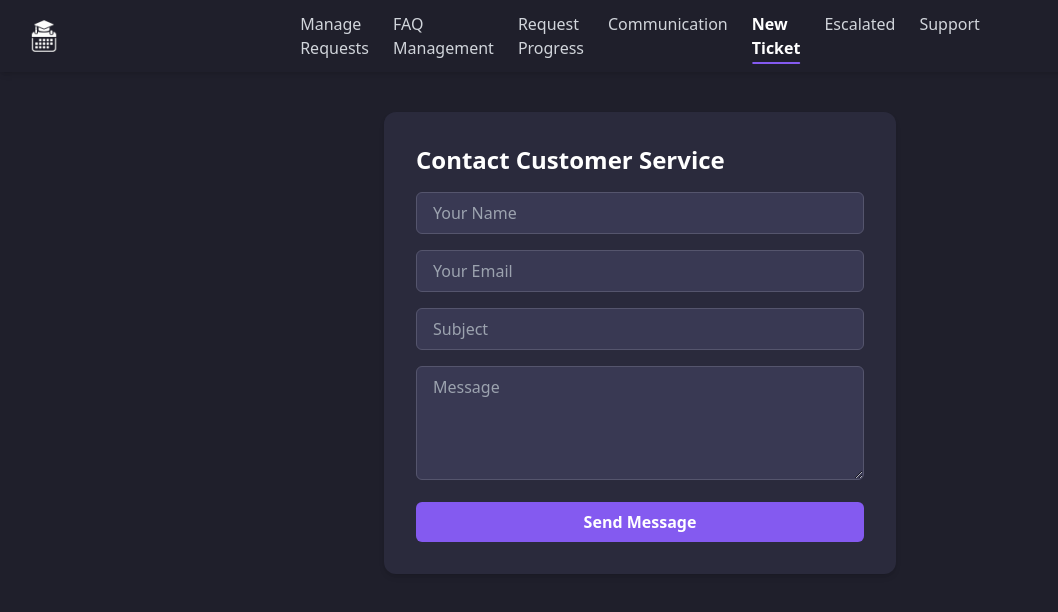
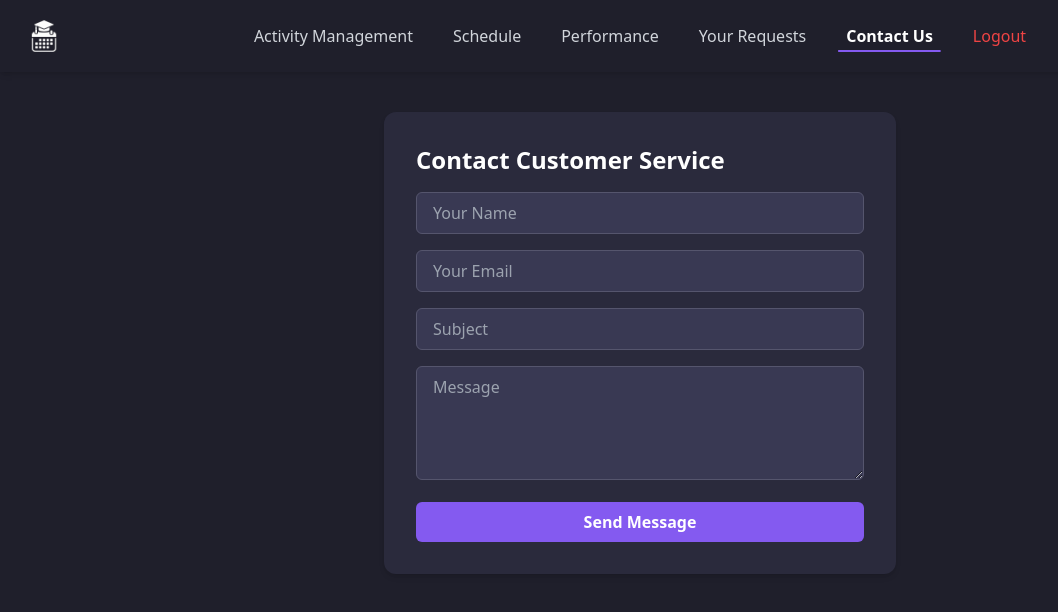
Before and after one commit to Ali-Mashni/smart-scheduler, a React (Create React App) app in the folder client/: page /customer-service in a window 1280 px wide. Shown: the top 612 px of the page, without its empty margins (0-1058 px from the left). Built offline with nearby package versions, Linux system fonts and the light colour scheme.

Commit message:
full integration between all componants

```diff
--- a/client/src/App.js
+++ b/client/src/App.js
@@ -44,7 +44,7 @@ function App() {
             <Route path="/performance" element={<PerformancePage />} />
             <Route path="/support" element={<StudentSupportPage />} />
             <Route path="/customer-service" element={<CustomerServicePage />} />
-            <Route path="/escalated-tickets" element={<EscalatedTicketsPage />} />
+            {/* <Route path="/escalated-tickets" element={<EscalatedTicketsPage />} /> */}
             <Route path="/manage-requests" element={<ManageRequestsPage />} />
             <Route path="/faq-management" element={<FAQManagementPage />} />
             <Route path="/request-progress" element={<RequestProgressPage />} />
--- a/client/src/components/TopBarButton.js
+++ b/client/src/components/TopBarButton.js
@@ -5,11 +5,12 @@ export default function TopBarButton(props) {
   return (
     <Link
       to={props.to || '#'}
-      className={`relative text-sm sm:text-base text-gray-300 hover:text-white font-medium transition-colors duration-200 ${
+      className={`relative inline-flex items-center px-2 text-sm sm:text-base text-gray-300 hover:text-white font-medium transition-colors duration-200 ${
         props.active ? 'text-white font-semibold' : ''
       }`}
     >
-      {props.children}
+      {/* Wrap the children in a span to prevent line breaks */}
+      <span className="whitespace-nowrap">{props.children}</span>
       <span
         className={`absolute left-0 -bottom-1 w-full h-0.5 rounded bg-primary transition-opacity duration-300 ${
           props.active ? 'opacity-100' : 'opacity-0 hover:opacity-100'
--- a/client/src/pages/ActivityManagementPage.js
+++ b/client/src/pages/ActivityManagementPage.js
@@ -130,7 +130,8 @@ export default function ActivityManagementPage() {
         <TopBarButton to="/activityManagement" active>Activity Management</TopBarButton>
         <TopBarButton to="/schedule">Schedule</TopBarButton>
         <TopBarButton to="/performance">Performance</TopBarButton>
-        <TopBarButton ><p onClick={handleOpenContactUs}>Contact Us</p></TopBarButton>
+        <TopBarButton to ="/support" >Your Requests</TopBarButton>
+        <TopBarButton to ="/customer-service" >Contact Us</TopBarButton>
         <TopBarButton to="/login"><p className="text-red-500 hover:text-red-600">Logout</p></TopBarButton>
       </TopBar>
       {/* Contact Us Settings Modal */}
--- a/client/src/pages/CommunicationDashboardPage.js
+++ b/client/src/pages/CommunicationDashboardPage.js
@@ -59,9 +59,7 @@ export default function CommunicationDashboardPage() {
         <TopBarButton to="/faq-management">FAQ Management</TopBarButton>
         <TopBarButton to="/request-progress">Request Progress</TopBarButton>
         <TopBarButton to="/communication-dashboard" active>Communication</TopBarButton>
-        <TopBarButton to="/customer-service">New Ticket</TopBarButton>
-                <TopBarButton to="/support">Support</TopBarButton>
-
+        <TopBarButton to="/login"><p className="text-red-500 hover:text-red-600">Logout</p></TopBarButton>
       </TopBar>
 
       <div className="p-8">
--- a/client/src/pages/CustomerServicePage.js
+++ b/client/src/pages/CustomerServicePage.js
@@ -36,15 +36,12 @@ export default function CustomerServicePage() {
   return (
     <div className="min-h-screen bg-bgMain text-white">
       <TopBar>
-        <TopBarButton to="/manage-requests">Manage Requests</TopBarButton>
-        <TopBarButton to="/faq-management">FAQ Management</TopBarButton>
-        <TopBarButton to="/request-progress">Request Progress</TopBarButton>
-        <TopBarButton to="/communication-dashboard">Communication</TopBarButton>
-        <TopBarButton to="/customer-service" active>New Ticket</TopBarButton>
-        <TopBarButton to="/escalated-tickets">Escalated</TopBarButton>
-        <TopBarButton to="/support">Support</TopBarButton>
-
-
+        <TopBarButton to="/activityManagement">Activity Management</TopBarButton>
+        <TopBarButton to="/schedule" >Schedule</TopBarButton>
+        <TopBarButton to="/performance">Performance</TopBarButton>
+        <TopBarButton to="/support" >Your Requests</TopBarButton>
+        <TopBarButton to="/customer-service" active>Contact Us</TopBarButton>
+        <TopBarButton to="/login"><p className="text-red-500 hover:text-red-600">Logout</p></TopBarButton>
       </TopBar>
 
       <div className="flex justify-center py-10">
--- a/client/src/pages/FAQManagementPage.js
+++ b/client/src/pages/FAQManagementPage.js
@@ -98,10 +98,7 @@ export default function FAQManagementPage() {
         </TopBarButton>
         <TopBarButton to="/request-progress">Request Progress</TopBarButton>
         <TopBarButton to="/communication-dashboard">Communication</TopBarButton>
-        <TopBarButton to="/customer-service">New Ticket</TopBarButton>
-        <TopBarButton to="/escalated-tickets">Escalated</TopBarButton>
-        <TopBarButton to="/support">Support</TopBarButton>
-
+        <TopBarButton to="/login"><p className="text-red-500 hover:text-red-600">Logout</p></TopBarButton>
       </TopBar>
 
       <div className="p-8">
--- a/client/src/pages/LoginPage.js
+++ b/client/src/pages/LoginPage.js
@@ -28,11 +28,11 @@ export default function LoginPage({ setUser }) {
 
       // ⬇️ Navigate based on role
       if (found.role === 'student') {
-        navigate('/student');
+        navigate('/schedule');
       } else if (found.role === 'admin') {
         navigate('/admin');
       } else if (found.role === 'customer-service') {
-        navigate('/customer-service');
+        navigate('/faq-management');
       }
     } else {
       setError('Invalid username or password');
--- a/client/src/pages/ManageRequestsPage.js
+++ b/client/src/pages/ManageRequestsPage.js
@@ -49,10 +49,7 @@ export default function ManageRequestsPage() {
         <TopBarButton to="/faq-management">FAQ Management</TopBarButton>
         <TopBarButton to="/request-progress">Request Progress</TopBarButton>
         <TopBarButton to="/communication-dashboard">Communication</TopBarButton>
-        <TopBarButton to="/customer-service">New Ticket</TopBarButton>
-        <TopBarButton to="/escalated-tickets">Escalated</TopBarButton>
-        <TopBarButton to="/support">Support</TopBarButton>
-
+        <TopBarButton to="/login"><p className="text-red-500 hover:text-red-600">Logout</p></TopBarButton>
       </TopBar>
 
       <div className="p-8">
--- a/client/src/pages/Performance.js
+++ b/client/src/pages/Performance.js
@@ -95,7 +95,8 @@ export default function PerformancePage() {
         <TopBarButton to="/activityManagement">Activity Management</TopBarButton>
         <TopBarButton to="/schedule">Schedule</TopBarButton>
         <TopBarButton to="/performance" active>Performance</TopBarButton>
-        <TopBarButton ><p onClick={handleOpenContactUs}>Contact Us</p></TopBarButton>
+        <TopBarButton to ="/support" >Your Requests</TopBarButton>
+        <TopBarButton to ="/customer-service" >Contact Us</TopBarButton>
         <TopBarButton to="/login"><p className="text-red-500 hover:text-red-600">Logout</p></TopBarButton>
       </TopBar>
       {/* Contact Us Settings Modal */}
--- a/client/src/pages/RequestProgressPage.js
+++ b/client/src/pages/RequestProgressPage.js
@@ -42,9 +42,7 @@ export default function RequestProgressPage() {
         <TopBarButton to="/faq-management">FAQ Management</TopBarButton>
         <TopBarButton to="/request-progress" active>Request Progress</TopBarButton>
         <TopBarButton to="/communication-dashboard">Communication</TopBarButton>
-        <TopBarButton to="/customer-service">NewTicket</TopBarButton>
-        <TopBarButton to="/escalated-tickets">Escalated</TopBarButton>
-
+        <TopBarButton to="/login"><p className="text-red-500 hover:text-red-600">Logout</p></TopBarButton>
       </TopBar>
 
       <div className="p-8">
--- a/client/src/pages/StudentSupportPage.js
+++ b/client/src/pages/StudentSupportPage.js
@@ -49,13 +49,12 @@ export default function StudentSupportPage() {
   return (
     <div className="min-h-screen bg-bgMain text-white">
       <TopBar>
-              <TopBarButton to="/manage-requests" >Manage Requests</TopBarButton>
-              <TopBarButton to="/faq-management">FAQ Management</TopBarButton>
-              <TopBarButton to="/request-progress">Request Progress</TopBarButton>
-              <TopBarButton to="/communication-dashboard">Communication</TopBarButton>
-              <TopBarButton to="/customer-service">New Ticket</TopBarButton>
-              <TopBarButton to="/escalated-tickets">Escalated</TopBarButton>
-              <TopBarButton to="/support"active>Support</TopBarButton>
+              <TopBarButton to="/activityManagement">Activity Management</TopBarButton>
+                <TopBarButton to="/schedule" >Schedule</TopBarButton>
+                <TopBarButton to="/performance">Performance</TopBarButton>
+                <TopBarButton to ="/support" active>Your Requests</TopBarButton>
+                <TopBarButton to ="/customer-service" >Contact Us</TopBarButton>
+                <TopBarButton to="/login"><p className="text-red-500 hover:text-red-600">Logout</p></TopBarButton>
       </TopBar>
 
       <div className="p-8 flex flex-col md:flex-row gap-6">
--- a/client/src/pages/schedulePage.js
+++ b/client/src/pages/schedulePage.js
@@ -155,7 +155,8 @@ export default function StudentSchedulePage() {
         <TopBarButton to="/activityManagement">Activity Management</TopBarButton>
         <TopBarButton to="/schedule" active>Schedule</TopBarButton>
         <TopBarButton to="/performance">Performance</TopBarButton>
-        <TopBarButton ><p onClick={handleOpenContactUs}>Contact Us</p></TopBarButton>
+        <TopBarButton to ="/support">Your Requests</TopBarButton>
+        <TopBarButton to ="/customer-service">Contact Us</TopBarButton>
         <TopBarButton to="/login"><p className="text-red-500 hover:text-red-600">Logout</p></TopBarButton>
       </TopBar>
       {/* Contact Us Settings Modal */}
```
